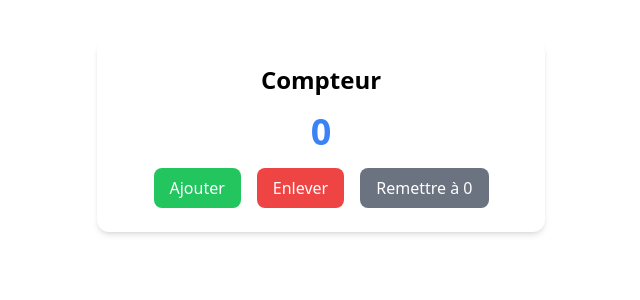
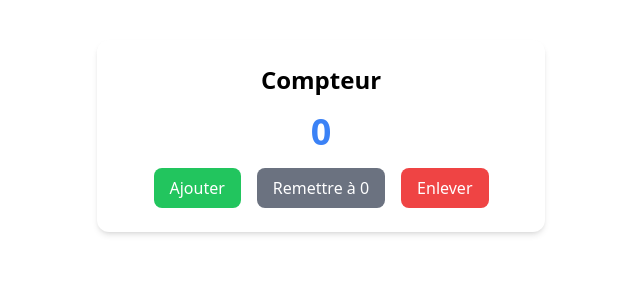
Before and after one commit to Harry8679/Counter-React-Udemy, a React (Create React App) app: page / in a window 1280 px wide. Shown: the top 300 px of the page, without its empty margins (319-959 px from the left). Built offline with nearby package versions, Linux system fonts and the light colour scheme; the HTML template or start-up script is replaced by a standard one.

Commit message:
Counter updated

```diff
--- a/src/Counter.jsx
+++ b/src/Counter.jsx
@@ -15,17 +15,17 @@ export default function Counter() {
           Ajouter
         </button>
         <button
+          className="bg-gray-500 text-white px-4 py-2 rounded-lg"
+          onClick={() => setCount(0)}
+        >
+          Remettre à 0
+        </button>
+        <button
           className="bg-red-500 text-white px-4 py-2 rounded-lg"
           onClick={() => setCount(count - 1)}
         >
           Enlever
         </button>
-        <button
-          className="bg-gray-500 text-white px-4 py-2 rounded-lg"
-          onClick={() => setCount(0)}
-        >
-          Remettre à 0
-        </button>
       </div>
     </div>
   );
```
